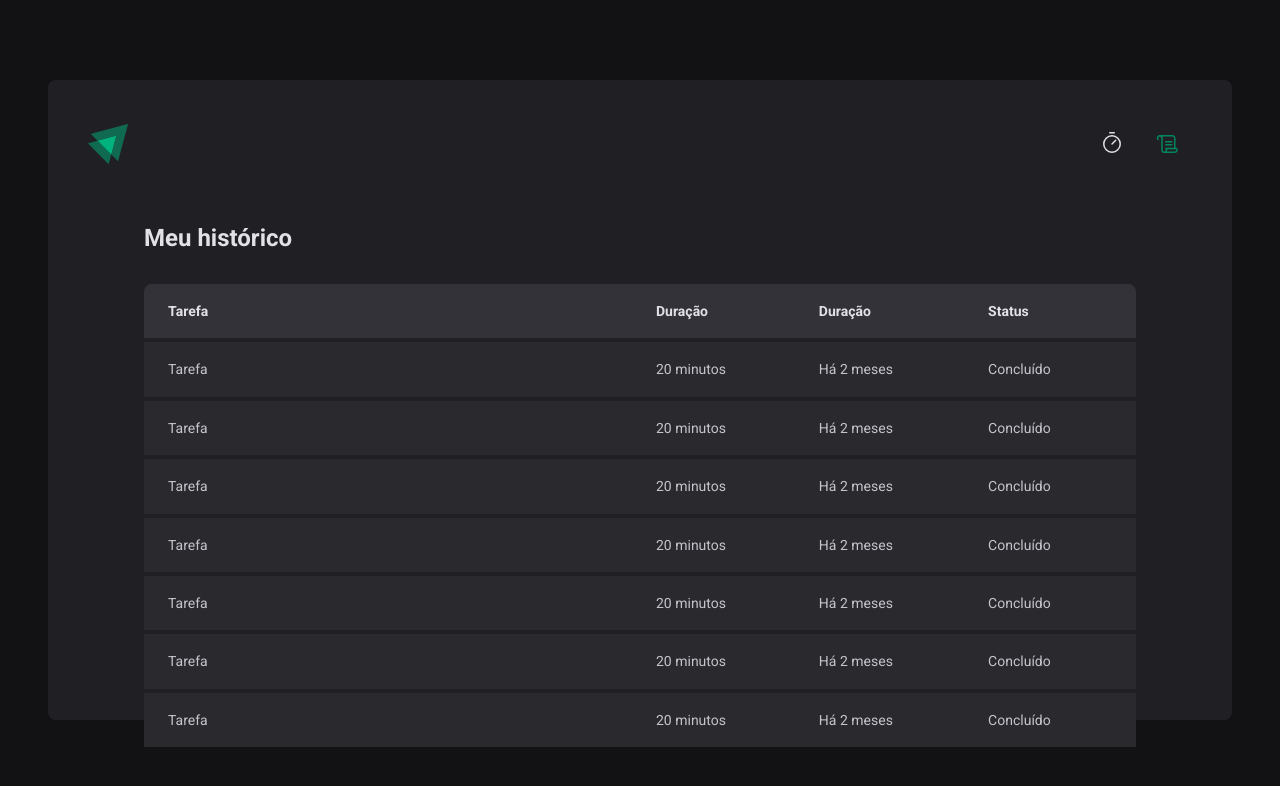
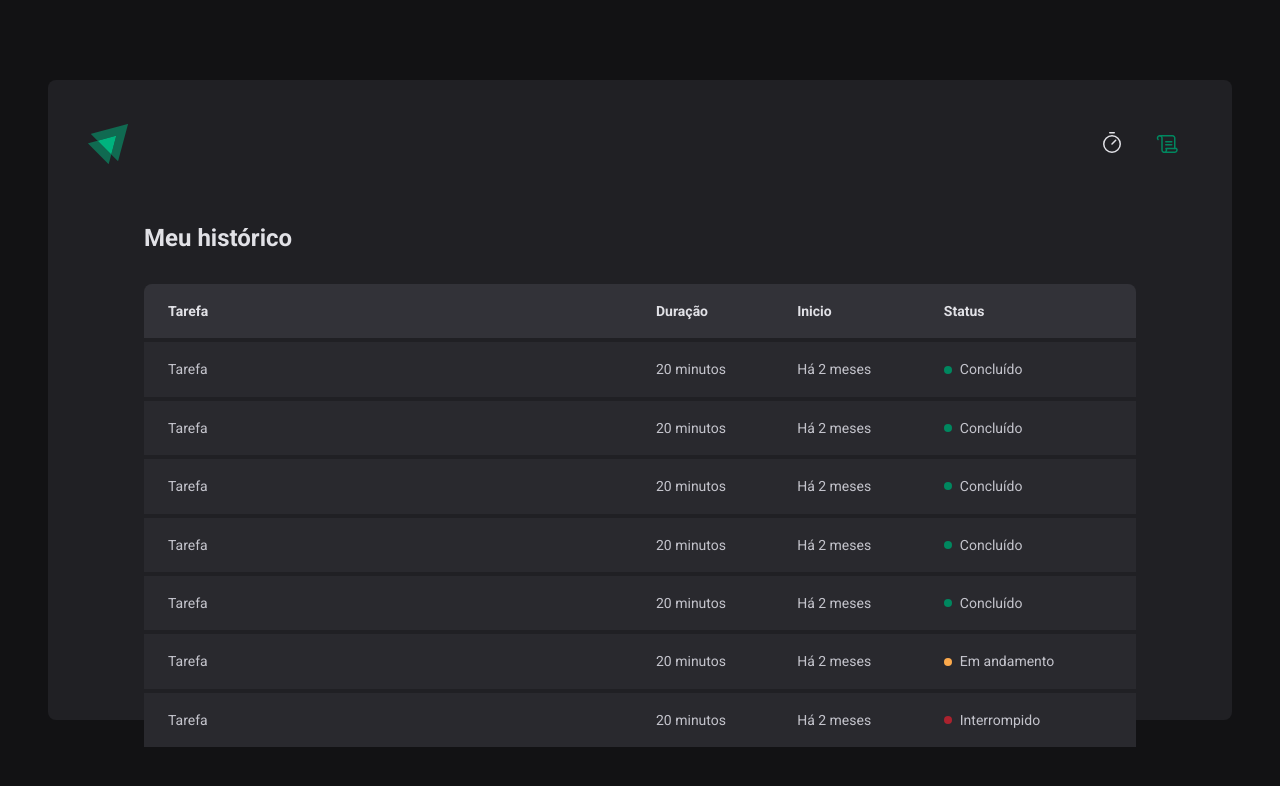
Before and after one commit to devwagnerdw/ignite-timer, a React (Vite) app: page /history in a window 1280 px wide. Shown: the top 786 px of the page. Built offline with nearby package versions, Linux system fonts and the light colour scheme.

Commit message:
resetting form

```diff
--- a/src/pages/History/index.tsx
+++ b/src/pages/History/index.tsx
@@ -1,17 +1,16 @@
-import { HistoryContainer, HistoryList } from './styles'
+import { HistoryContainer, HistoryList, Status } from './styles'
 
 export function History() {
   return (
     <HistoryContainer>
       <h1>Meu histórico</h1>
-
       <HistoryList>
         <table>
           <thead>
             <tr>
               <th>Tarefa</th>
               <th>Duração</th>
-              <th>Duração</th>
+              <th>Inicio</th>
               <th>Status</th>
             </tr>
           </thead>
@@ -20,43 +19,57 @@
               <td>Tarefa</td>
               <td>20 minutos</td>
               <td>Há 2 meses</td>
-              <td>Concluído</td>
+              <td>
+                <Status statusColor="green">Concluído</Status>
+              </td>
             </tr>
             <tr>
               <td>Tarefa</td>
               <td>20 minutos</td>
               <td>Há 2 meses</td>
-              <td>Concluído</td>
+              <td>
+                <Status statusColor="green">Concluído</Status>
+              </td>
             </tr>
             <tr>
               <td>Tarefa</td>
               <td>20 minutos</td>
               <td>Há 2 meses</td>
-              <td>Concluído</td>
+              <td>
+                <Status statusColor="green">Concluído</Status>
+              </td>
             </tr>
             <tr>
               <td>Tarefa</td>
               <td>20 minutos</td>
               <td>Há 2 meses</td>
-              <td>Concluído</td>
+              <td>
+                <Status statusColor="green">Concluído</Status>
+              </td>
             </tr>
             <tr>
               <td>Tarefa</td>
               <td>20 minutos</td>
               <td>Há 2 meses</td>
-              <td>Concluído</td>
+              <td>
+                <Status statusColor="green">Concluído</Status>
+              </td>
             </tr>
             <tr>
               <td>Tarefa</td>
               <td>20 minutos</td>
               <td>Há 2 meses</td>
-              <td>Concluído</td>
+              <td>
+                <Status statusColor="yellow">Em andamento</Status>
+              </td>
             </tr>
             <tr>
               <td>Tarefa</td>
               <td>20 minutos</td>
               <td>Há 2 meses</td>
-              <td>Concluído</td>
+              <td>
+                <Status statusColor="red">Interrompido</Status>
+              </td>
             </tr>
           </tbody>
         </table>
--- a/src/pages/History/styles.ts
+++ b/src/pages/History/styles.ts
@@ -1,5 +1,4 @@
 import styled from 'styled-components'
-
 export const HistoryContainer = styled.main`
   flex: 1;
   padding: 3.5rem;
@@ -10,7 +9,6 @@
     color: ${(props) => props.theme['gray-100']};
   }
 `
-
 export const HistoryList = styled.div`
   flex: 1;
   overflow: auto;
@@ -51,3 +49,26 @@
     }
   }
 `
+
+const STATUS_COLORS = {
+  yellow: 'yellow-500',
+  green: 'green-500',
+  red: 'red-500',
+} as const
+
+interface StatusProps {
+  statusColor: keyof typeof STATUS_COLORS
+}
+
+export const Status = styled.span<StatusProps>`
+  display: flex;
+  align-items: center;
+  gap: 0.5rem;
+  &::before {
+    content: '';
+    width: 0.5rem;
+    height: 0.5rem;
+    border-radius: 9999px;
+    background: ${(props) => props.theme[STATUS_COLORS[props.statusColor]]};
+  }
+`
```
